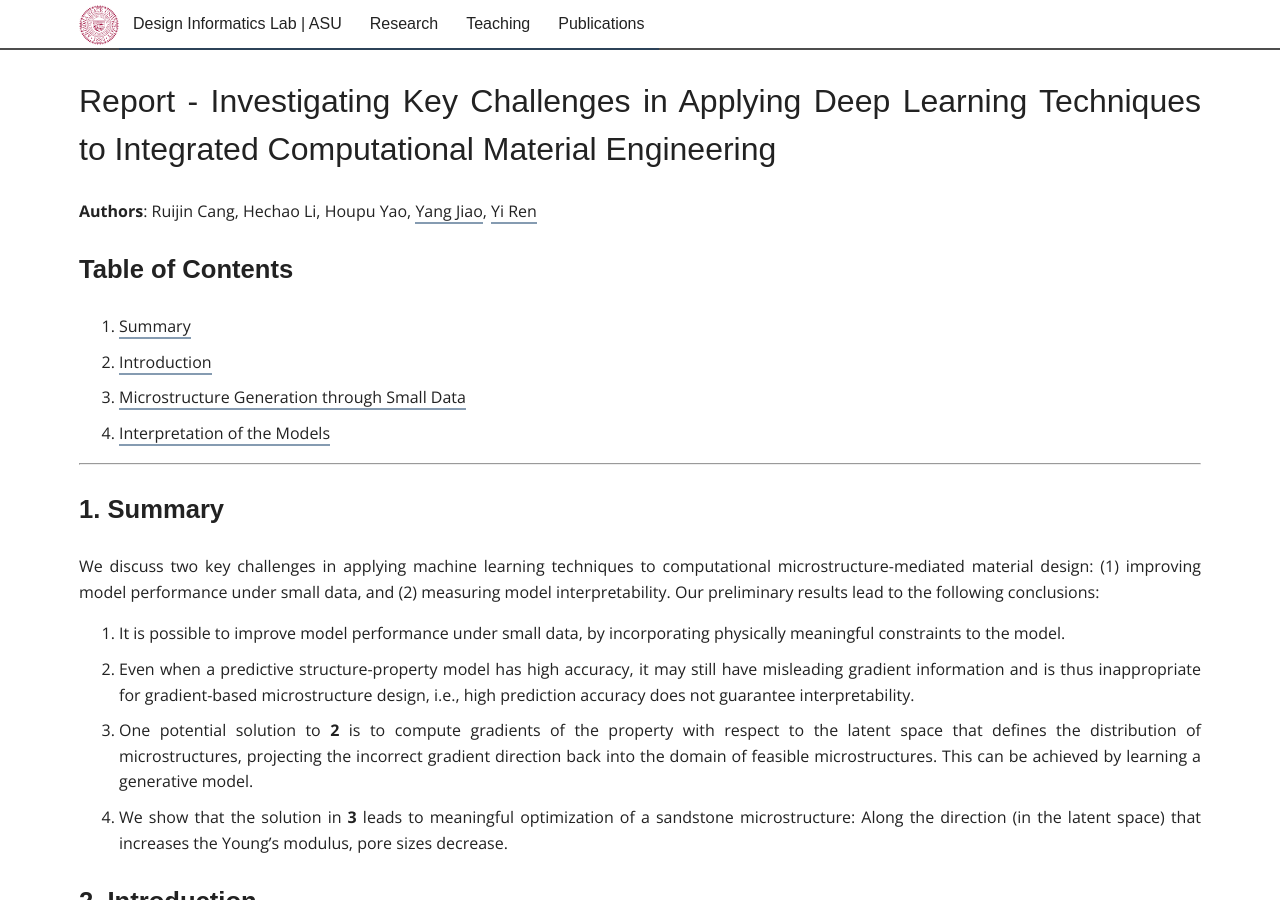
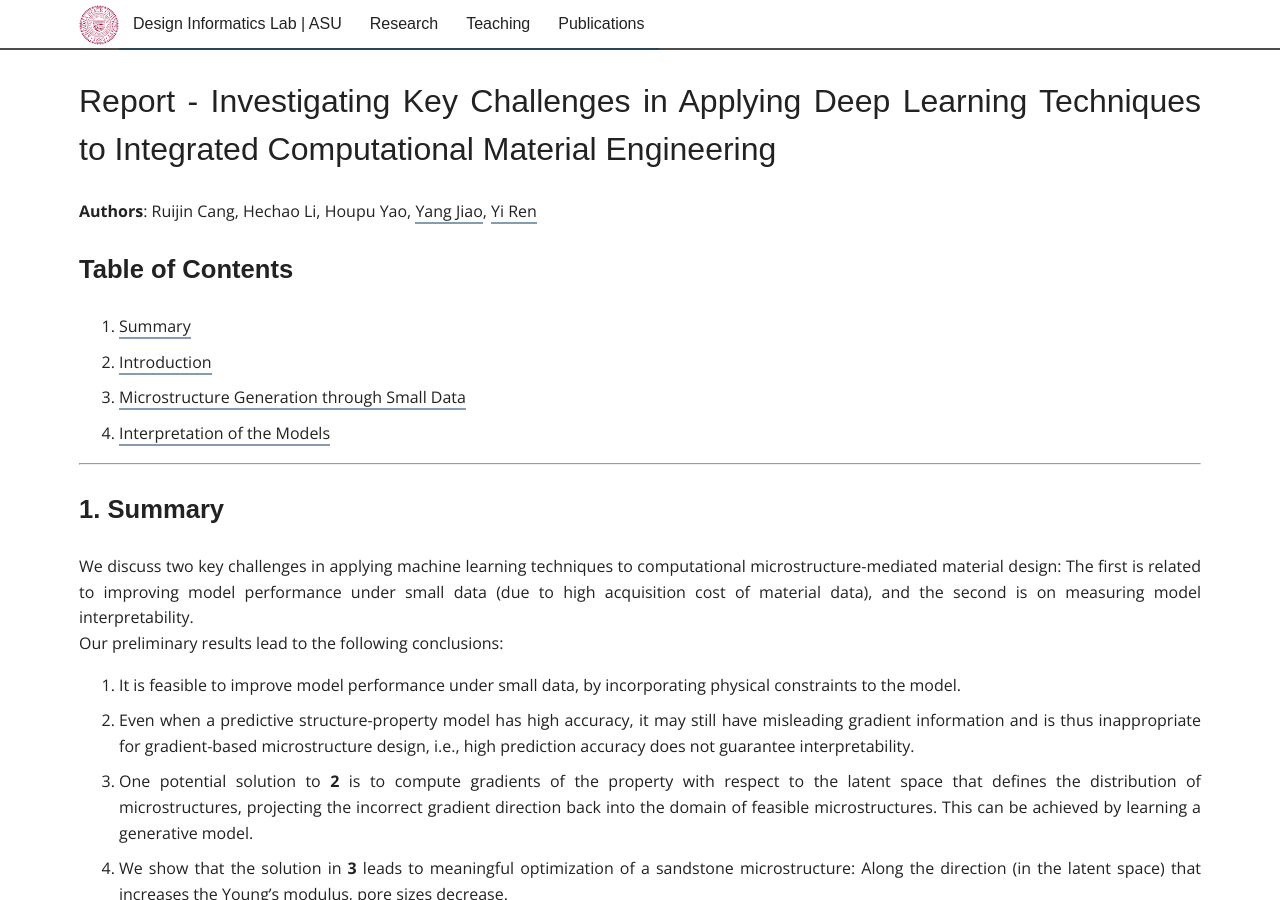
Before and after one commit to DesignInformaticsLab/DesignInformaticsLab.github.io, a Jekyll site: the page built from _posts/news/2017-12-12-cms2017cang.md, in a window 1280 px wide and 900 px high. Built offline with Jekyll 4.4.1, drawn with Linux system fonts in a browser that asks for light colours; some web fonts are replaced.

Commit message:
updated hw

```diff
--- a/_posts/news/2017-12-12-cms2017cang.md
+++ b/_posts/news/2017-12-12-cms2017cang.md
@@ -20,10 +20,11 @@ categories: news
 
 ### **1. Summary <a name="summary"></a>**
 We discuss two key challenges in applying machine learning techniques to computational microstructure-mediated material design:
-(1) improving model performance under small data, and (2) measuring model interpretability.
+ The first is related to improving model performance under small data (due to high acquisition cost of material data),
+ and the second is on measuring model interpretability.
 Our preliminary results lead to the following conclusions:
 
-1. It is possible to improve model performance under small data, by incorporating physically meaningful constraints to the
+1. It is feasible to improve model performance under small data, by incorporating physical constraints to the
 model.
 2. Even when a predictive structure-property model has high accuracy, it may still have misleading gradient information
 and is thus inappropriate for gradient-based microstructure design, i.e., high prediction accuracy does not guarantee
```
